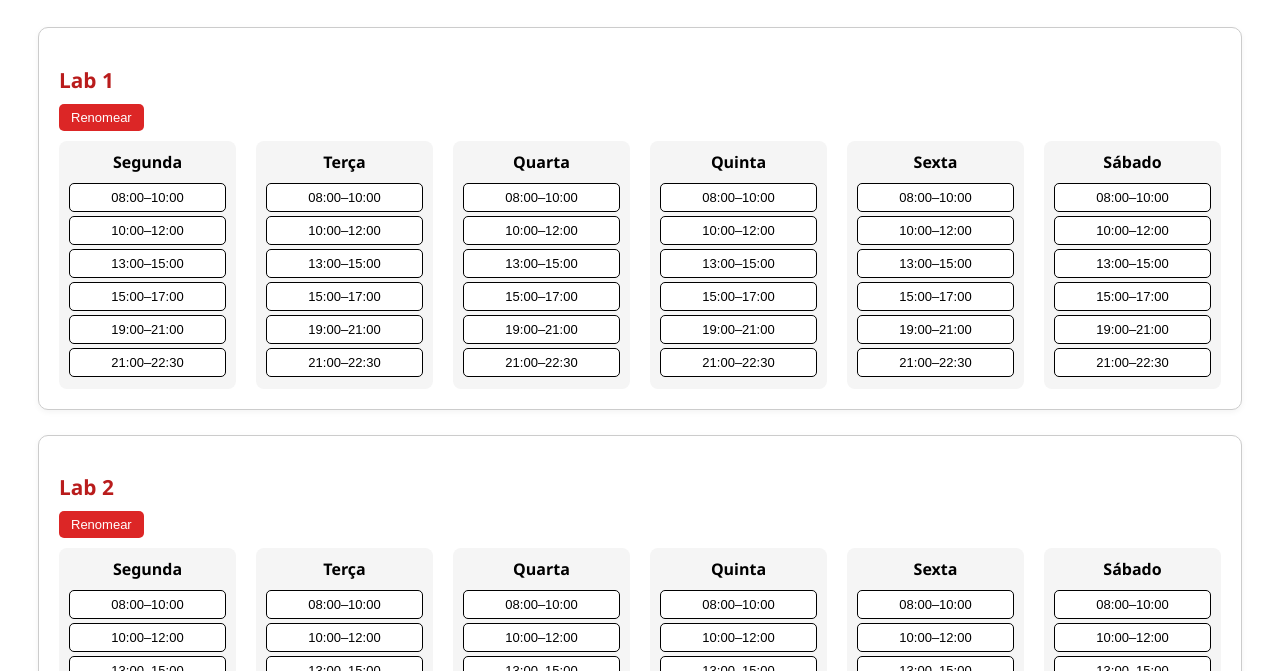
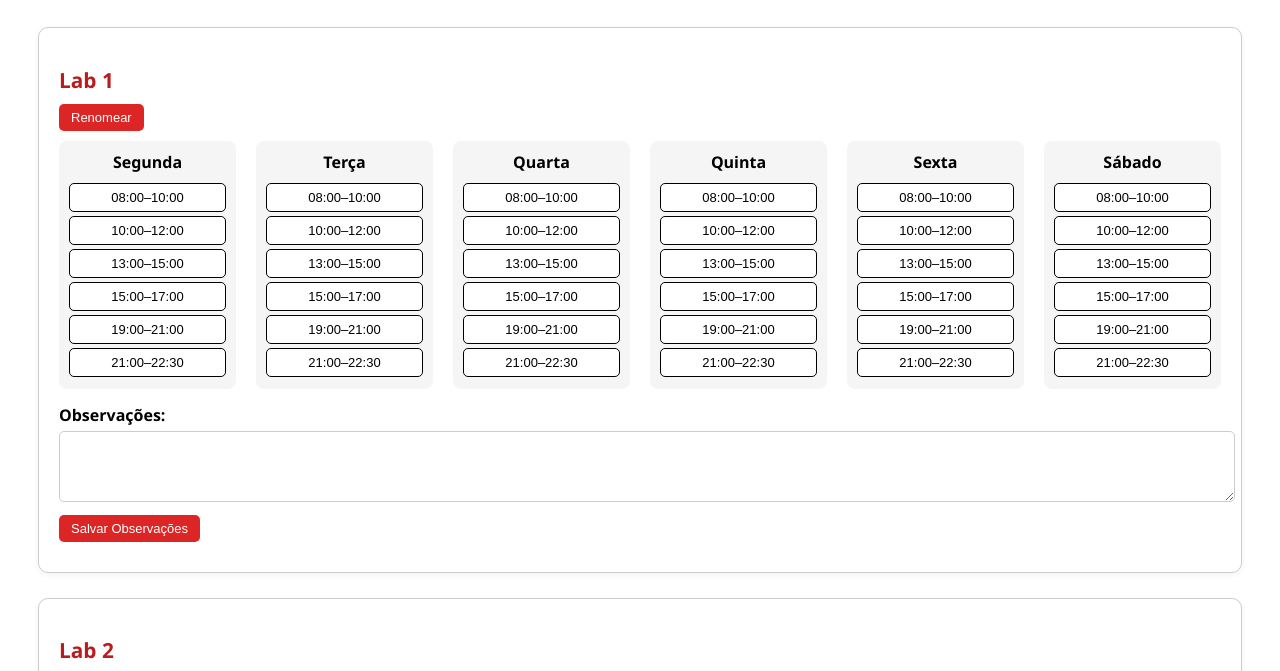
Before and after one commit to mrgsantoss/reserva-salas, a plain HTML site: page index.html in a window 1280 px wide. Shown: the part 105-776 px from the top of the page. Drawn offline with Linux system fonts and the light colour scheme.

Commit message:
index.html

```diff
--- a/index.html
+++ b/index.html
@@ -2,7 +2,7 @@
 <html lang="pt-BR">
 <head>
   <meta charset="UTF-8" />
-  <meta name="viewport" content="width=device-width, initial-scale=1.0"/>
+  <meta name="viewport" content="width=device-width, initial-scale=1" />
   <title>Reserva de Laboratórios</title>
   <style>
     body {
@@ -96,6 +96,11 @@ button:hover {
       background-color: #b91c1c;
     }
 
+    textarea {
+      font-family: inherit;
+      font-size: 14px;
+      resize: vertical;
+    }
   </style>
 </head>
 <body>
@@ -115,11 +120,11 @@ button:hover {
     ];
 
     let salas = [
-      { id: 1, nome: "Lab 1", reservas: {} },
-      { id: 2, nome: "Lab 2", reservas: {} },
-      { id: 3, nome: "Lab 3", reservas: {} },
-      { id: 4, nome: "Lab 4", reservas: {} },
-      { id: 5, nome: "Lab 5", reservas: {} },
+      { id: 1, nome: "Lab 1", reservas: {}, observacao: "" },
+      { id: 2, nome: "Lab 2", reservas: {}, observacao: "" },
+      { id: 3, nome: "Lab 3", reservas: {}, observacao: "" },
+      { id: 4, nome: "Lab 4", reservas: {}, observacao: "" },
+      { id: 5, nome: "Lab 5", reservas: {}, observacao: "" },
     ];
 
     function renderSalas() {
@@ -176,6 +181,38 @@ button:hover {
         });
 
         salaDiv.appendChild(diasDiv);
+
+        // Campo de observações
+        const observacaoDiv = document.createElement("div");
+        observacaoDiv.style.marginTop = "15px";
+
+        const label = document.createElement("label");
+        label.textContent = "Observações:";
+        label.style.fontWeight = "bold";
+        label.style.display = "block";
+        label.style.marginBottom = "5px";
+
+        const textarea = document.createElement("textarea");
+        textarea.rows = 3;
+        textarea.style.width = "100%";
+        textarea.style.padding = "6px";
+        textarea.style.border = "1px solid #ccc";
+        textarea.style.borderRadius = "5px";
+        textarea.value = sala.observacao || "";
+
+        const salvarBtn = document.createElement("button");
+        salvarBtn.textContent = "Salvar Observações";
+        salvarBtn.style.marginTop = "8px";
+        salvarBtn.onclick = () => {
+          sala.observacao = textarea.value;
+          alert("Observações salvas!");
+        };
+
+        observacaoDiv.appendChild(label);
+        observacaoDiv.appendChild(textarea);
+        observacaoDiv.appendChild(salvarBtn);
+        salaDiv.appendChild(observacaoDiv);
+
         container.appendChild(salaDiv);
       });
     }
```
Lines whose indentation alone changed are shown as unchanged.
